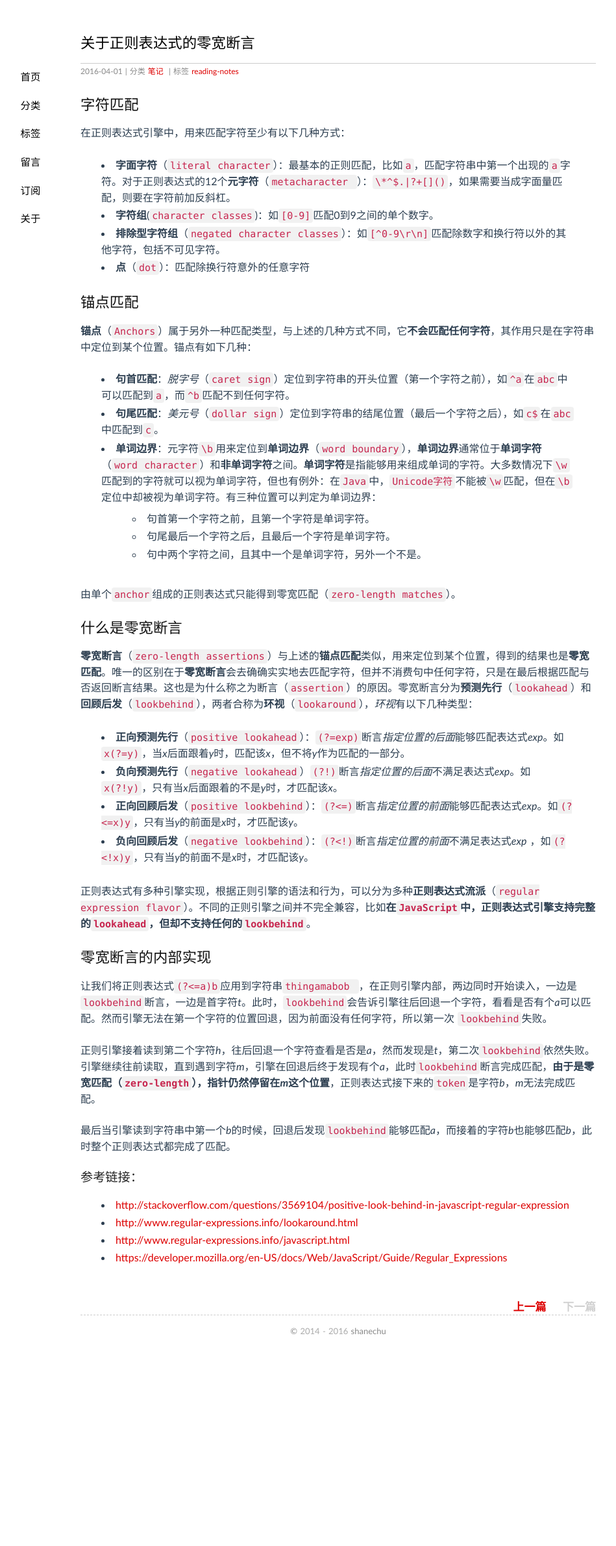
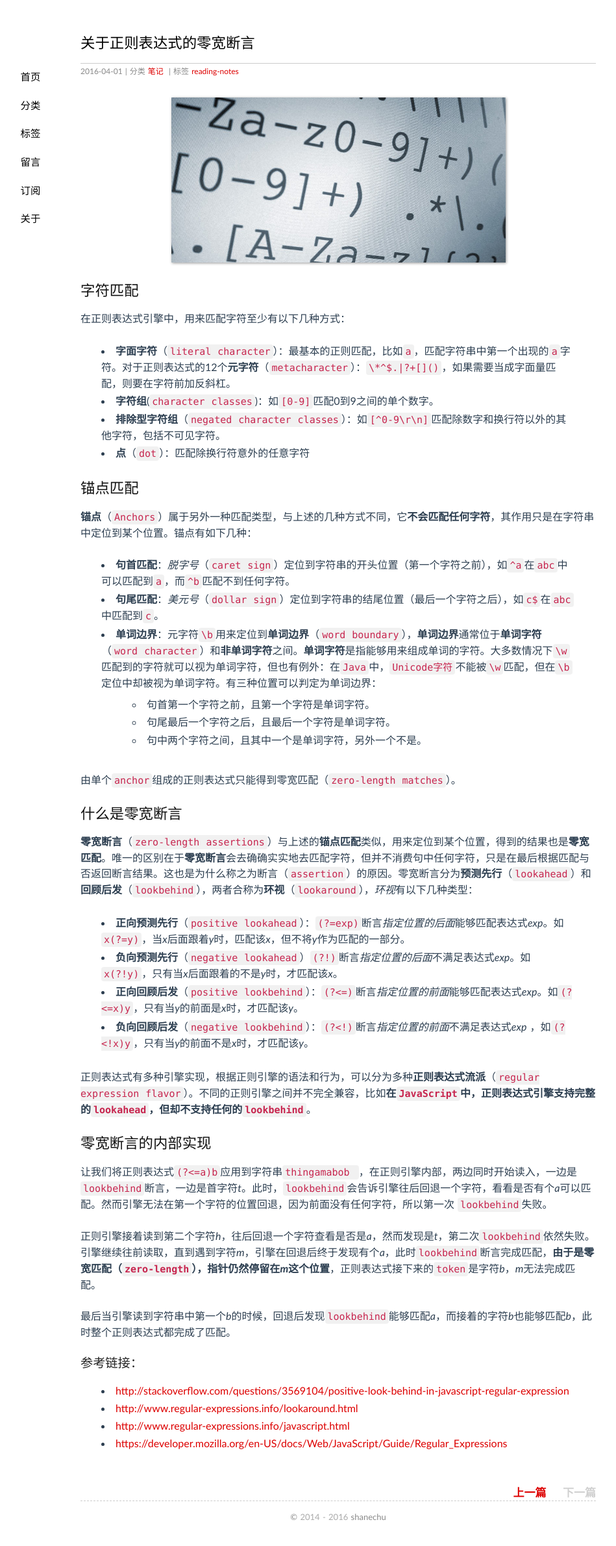
Before and after one commit to enginzhu/enginzhu.github.io, a Jekyll site: the page built from _posts/2016-04-01-regex-zero-length-assertions.md, in a window 1280 px wide. Shown: the whole page at 65% size, without its empty margins (119-1068 px from the left). Built offline with Jekyll 4.4.1, drawn with Linux system fonts in a browser that asks for light colours; comment, search, counter and statistics services are not loaded; before the commit the page ends 2093 px from its top, so only the background shows below that.

Commit message:
regex photograph

```diff
--- a/_posts/2016-04-01-regex-zero-length-assertions.md
+++ b/_posts/2016-04-01-regex-zero-length-assertions.md
@@ -6,11 +6,13 @@ tags: reading-notes
 thread: regex-zero-length-assertions
 ---
 
+![regex]({{ site.url }}/image/regex/regex.jpg)
+
 ## 字符匹配
 
 在正则表达式引擎中，用来匹配字符至少有以下几种方式：
 
-- **字面字符**（`literal character`）：最基本的正则匹配，比如`a`，匹配字符串中第一个出现的`a`字符。对于正则表达式的12个**元字符**（`metacharacter `）：`\*^$.|?+[]()`，如果需要当成字面量匹配，则要在字符前加反斜杠。
+- **字面字符**（`literal character`）：最基本的正则匹配，比如`a`，匹配字符串中第一个出现的`a`字符。对于正则表达式的12个**元字符**（`metacharacter`）：`\*^$.|?+[]()`，如果需要当成字面量匹配，则要在字符前加反斜杠。
 - **字符组**(`character classes`)：如`[0-9]`匹配0到9之间的单个数字。
 - **排除型字符组**（`negated character classes`）：如`[^0-9\r\n]`匹配除数字和换行符以外的其他字符，包括不可见字符。
 - **点**（`dot`）：匹配除换行符意外的任意字符
```
Also changed, not shown: image/regex/regex.jpg (added).
